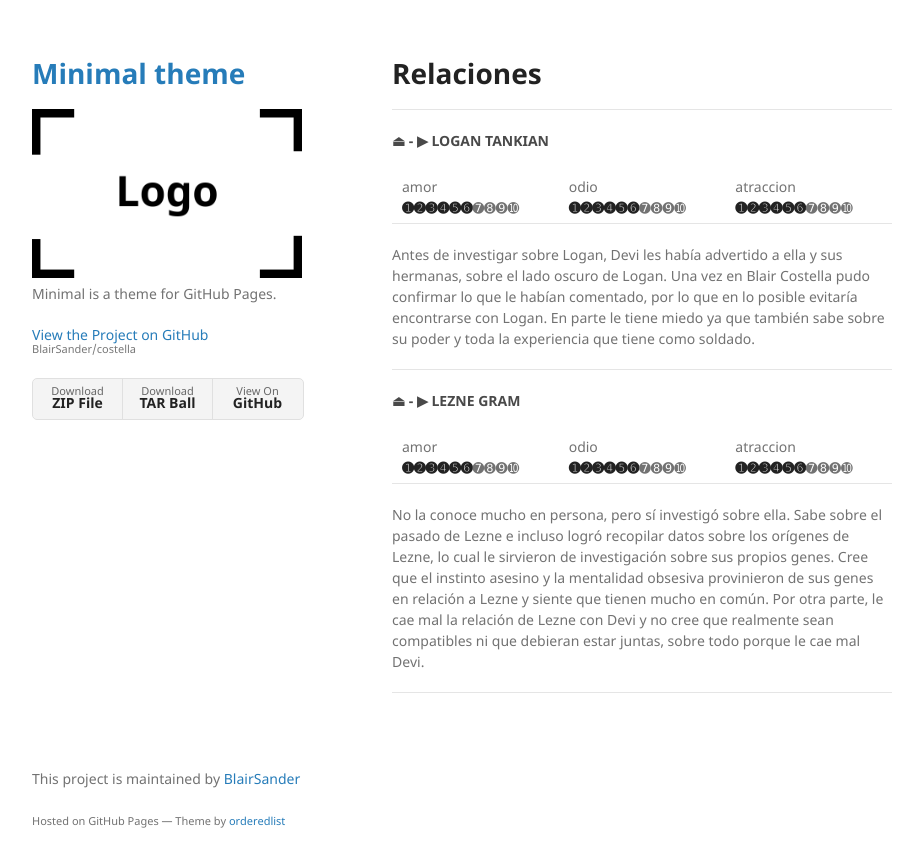
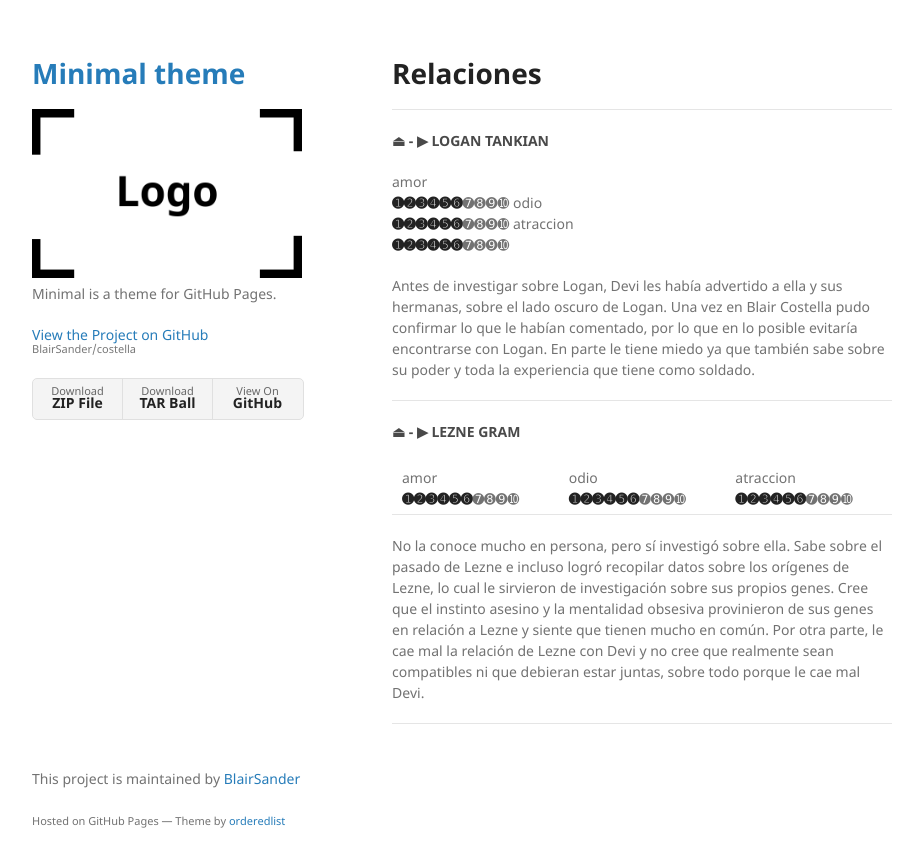
Before and after one commit to BlairSander/costella, a Jekyll site: the page built from relaciones.md, in a window 1280 px wide. Shown: the top 867 px of the page, without its empty margins (178-1101 px from the left). Built offline with Jekyll 4.4.1, drawn with Linux system fonts in a browser that asks for light colours; our own code applies the rules of GitHub Pages for plain Markdown files.

```diff
--- a/relaciones.md
+++ b/relaciones.md
@@ -7,7 +7,7 @@ layout: default
 
 #### ⏏ - ▶ LOGAN TANKIAN
 
-amor <br> **➊➋➌➍➎➏**➐➑➒➓ | odio<br>**➊➋➌➍➎➏**➐➑➒➓ | atraccion <br> **➊➋➌➍➎➏**➐➑➒➓
+amor <br> **➊➋➌➍➎➏**➐➑➒➓  odio<br>**➊➋➌➍➎➏**➐➑➒➓  atraccion <br> **➊➋➌➍➎➏**➐➑➒➓
 
 Antes de investigar sobre Logan, Devi les había advertido a ella y sus hermanas, sobre el lado oscuro de Logan. Una vez en Blair Costella pudo confirmar lo que le habían comentado, por lo que en lo posible evitaría encontrarse con Logan. En parte le tiene miedo ya que también sabe sobre su poder y toda la experiencia que tiene como soldado.
 
```
